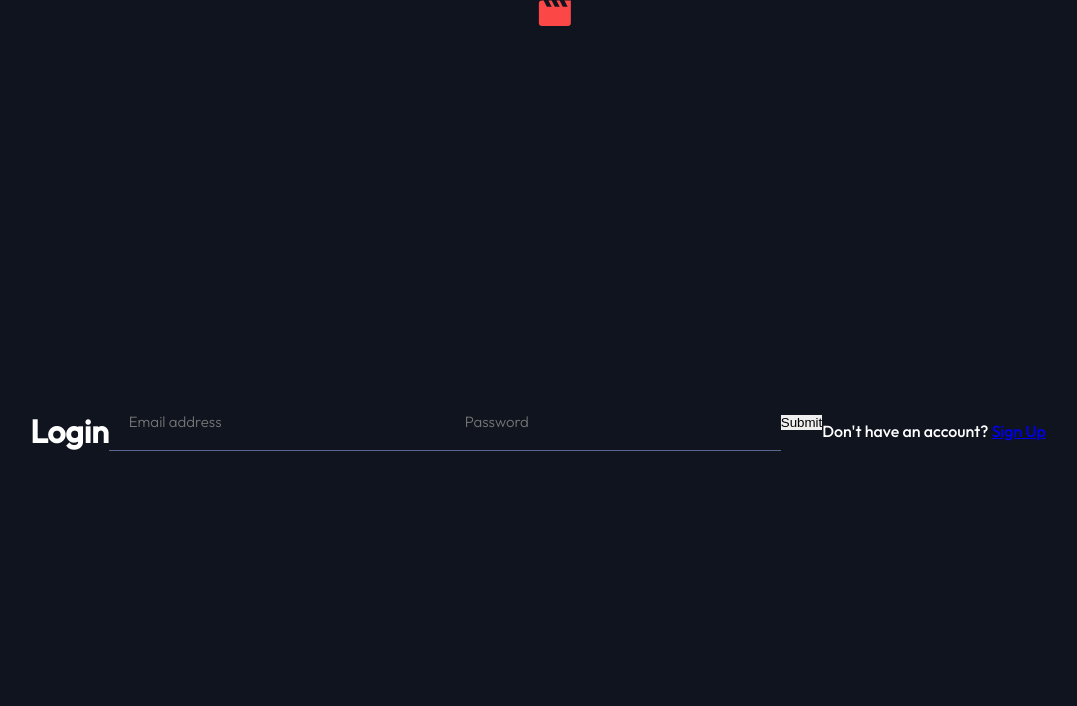
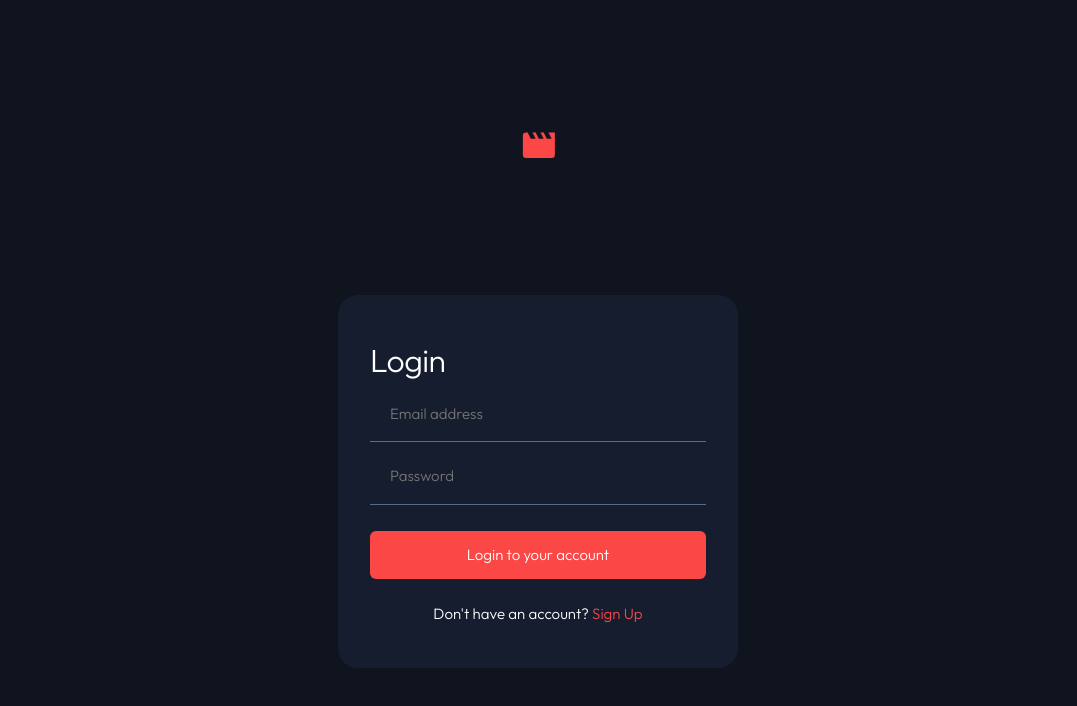
Before and after one commit to jesse10930/entertainmentWebApp, a React (Create React App) app in the folder client/: page /login in a window 1280 px wide. Shown: the top 706 px of the page, without its empty margins (102-1179 px from the left). Built offline with nearby package versions, Linux system fonts and the light colour scheme.

Commit message:
styling for login page

```diff
--- a/client/src/App.scss
+++ b/client/src/App.scss
@@ -25,17 +25,31 @@ input {
 
 // Login Page
 #login-container {
-  #login-icon {
-    margin: auto;
-    width: 1px;
+  height: 100vh;
+  width: 100vw;
+  display: flex;
+  flex-direction: column;
+  justify-content: space-evenly;
+  align-items: center;
 
+  #login-info {
+    width: 336px;
+    height: 309px;
+    padding: 32px;
+    display: flex;
+    flex-direction: column;
+    justify-content: space-around;
+    align-items: center;
+    border-radius: 20px;
+    background-color: $v-dk-grey;
   }
 
-  #login-info {
-    display: flex;
-    justify-content: center;
-    align-items: center;
-    text-align: center;
-    min-height: 100vh;
+  #login-title {
+    align-self: flex-start;
+  }
+
+  a {
+    color: $red;
+    text-decoration: none;
   }
 }
--- a/client/src/components/pages/Login.js
+++ b/client/src/components/pages/Login.js
@@ -11,28 +11,24 @@ const Login = () => {
           />
         </svg>
       </div>
-      <div id='login-info'>
-        <h1 id='login-title'>Login</h1>
-        <form id='login-form'>
-          <input
-            type='email'
-            className='login-input'
-            placeholder='Email address'
-          />
-          <input
-            type='password'
-            className='login-input'
-            placeholder='Password'
-          />
-          <input type='submit' />
-        </form>
-        <p id='no-account'>
+      <form id='login-info'>
+        <h1 id='login-title' className='heading-l'>
+          Login
+        </h1>
+        <input
+          type='email'
+          className='login-input'
+          placeholder='Email address'
+        />
+        <input type='password' className='login-input' placeholder='Password' />
+        <input type='submit' className='btn' value='Login to your account' />
+        <p id='no-account' className='body-m'>
           Don't have an account?{' '}
           <a href='?' id='sign-up-link'>
             Sign Up
           </a>
         </p>
-      </div>
+      </form>
     </div>
   );
 };
--- a/client/src/styles/_utilities.scss
+++ b/client/src/styles/_utilities.scss
@@ -78,6 +78,8 @@
   background: $bg-black;
   color: $white;
   caret-color: $red;
+  background-color: $v-dk-grey;
+  cursor: pointer;
 
   &:focus {
     border-bottom: 1px solid white;
```
